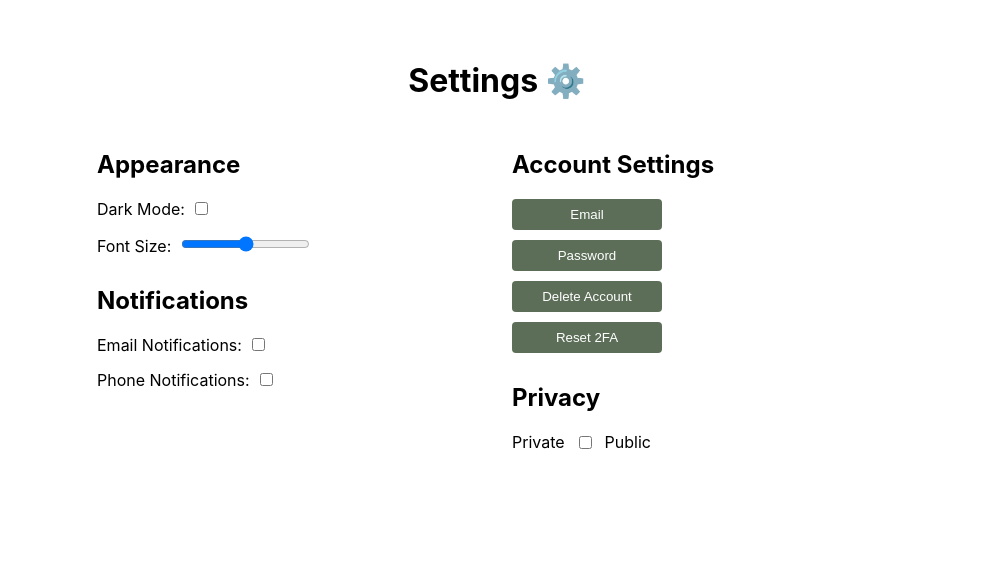
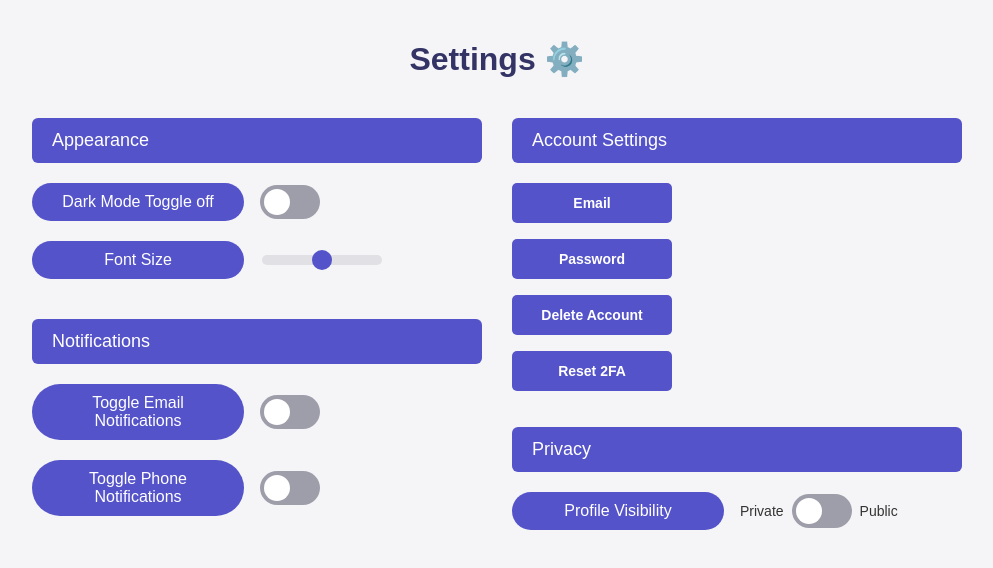
Before and after one commit to avip01/CS-221-Final-Project, a React (Create React App) app in the folder find_a/: page / in a window 1280 px wide. Shown: the top 568 px of the page, without its empty margins (143-1136 px from the left). Built offline with nearby package versions, Linux system fonts and the light colour scheme.

Commit message:
initialized css

```diff
--- a/find_a/src/settings.js
+++ b/find_a/src/settings.js
@@ -1,66 +1,312 @@
-import React from 'react';
+import React, { useState } from 'react';
 
 const SettingsPage = () => {
+    const [isDark, setIsDark] = useState(false);
+    const [fontSizeValue, setFontSizeValue] = useState(50);
+    const [emailNotifications, setEmailNotifications] = useState(false);
+    const [phoneNotifications, setPhoneNotifications] = useState(false);
+    const [isPublic, setIsPublic] = useState(false);
+
+    // Color palette from FindMeA site
+    const colors = {
+        primary: '#5453c9', // Medium purple (button color)
+        primaryDark: '#3f3e9e', // Darker purple for hover states
+        background: '#f5f5f7', // Light gray background
+        headingText: '#333366', // Dark purple text
+        text: '#333333', // Dark text
+        white: '#ffffff',
+        lightGray: '#e0e0e5',
+        mediumGray: '#9e9eaa',
+    };
+
+    const containerStyle = {
+        maxWidth: '1000px',
+        padding: '40px 20px',
+        backgroundColor: colors.background,
+        minHeight: '100vh',
+        margin: '0 auto',
+        fontFamily: 'Arial, sans-serif',
+        color: colors.text,
+        boxSizing: 'border-box',
+    };
+
+    const headingStyle = {
+        fontSize: '32px',
+        fontWeight: 'bold',
+        textAlign: 'center',
+        margin: '0 0 40px 0',
+        color: colors.headingText,
+    };
+
+    const flexContainerStyle = {
+        display: 'flex',
+        flexDirection: window.innerWidth < 768 ? 'column' : 'row',
+        gap: '30px',
+        justifyContent: 'center',
+    };
+
+    const columnStyle = {
+        flex: 1,
+        maxWidth: '450px',
+        display: 'flex',
+        flexDirection: 'column',
+        alignItems: 'flex-start',
+    };
+
+    const sectionHeaderStyle = {
+        backgroundColor: colors.primary,
+        padding: '12px 20px',
+        borderRadius: '6px',
+        color: colors.white,
+        marginBottom: '20px',
+        width: '100%',
+        boxSizing: 'border-box',
+    };
+
+    const pillBoxStyle = {
+        backgroundColor: colors.primary,
+        padding: '10px 16px',
+        borderRadius: '999px',
+        color: colors.white,
+        width: '180px',
+        textAlign: 'center',
+        marginRight: '16px',
+    };
+
+    const rowStyle = {
+        display: 'flex',
+        alignItems: 'center',
+        marginBottom: '20px',
+        width: '100%',
+    };
+
+    const buttonStyle = {
+        backgroundColor: colors.primary,
+        color: colors.white,
+        border: 'none',
+        padding: '12px 16px',
+        borderRadius: '5px',
+        marginBottom: '16px',
+        cursor: 'pointer',
+        width: '160px',
+        fontSize: '14px',
+        fontWeight: 'bold',
+        transition: 'background-color 0.2s',
+    };
+
+    const buttonHoverStyle = {
+        ...buttonStyle,
+        backgroundColor: colors.primaryDark,
+    };
+
+    const [hoveredButton, setHoveredButton] = useState(null);
+
     return (
-        <div style={{ padding: '40px', maxWidth: '800px', margin: '0 auto' }}>
-            <h1 style={{ textAlign: 'center', marginBottom: '30px' }}>Settings ⚙️</h1>
+        <div style={containerStyle}>
+            <h1 style={headingStyle}>Settings ⚙️</h1>
 
-            <div style={{ display: 'flex', flexWrap: 'wrap', gap: '30px' }}>
-                <div style={{ flex: 1, minWidth: '300px' }}>
-                    <h2>Appearance</h2>
-                    <div style={{ marginBottom: '15px' }}>
-                        <label>
-                            Dark Mode:
-                            <input type="checkbox" style={{ marginLeft: '10px' }} />
-                        </label>
+            <div style={flexContainerStyle}>
+                {/* Left Column */}
+                <div style={columnStyle}>
+                    <div style={sectionHeaderStyle}>
+                        <div style={{ fontSize: '18px', fontWeight: 'medium' }}>Appearance</div>
                     </div>
-                    <div>
-                        <label>
-                            Font Size:
-                            <input type="range" min="0" max="100" style={{ marginLeft: '10px' }} />
+
+                    <div style={rowStyle}>
+                        <div style={pillBoxStyle}>
+                            Dark Mode Toggle {isDark ? 'on' : 'off'}
+                        </div>
+                        <label className="switch">
+                            <input
+                                type="checkbox"
+                                checked={isDark}
+                                onChange={() => setIsDark(!isDark)}
+                            />
+                            <span className="slider round"></span>
                         </label>
                     </div>
 
-                    <h2 style={{ marginTop: '30px' }}>Notifications</h2>
-                    <div style={{ marginBottom: '15px' }}>
-                        <label>
-                            Email Notifications:
-                            <input type="checkbox" style={{ marginLeft: '10px' }} />
+                    <div style={rowStyle}>
+                        <div style={pillBoxStyle}>
+                            Font Size
+                        </div>
+                        <input
+                            type="range"
+                            min="0"
+                            max="100"
+                            value={fontSizeValue}
+                            onChange={(e) => setFontSizeValue(e.target.value)}
+                            style={{ width: '120px' }}
+                            className="slider-input"
+                        />
+                    </div>
+
+                    <div style={{ ...sectionHeaderStyle, marginTop: '20px' }}>
+                        <div style={{ fontSize: '18px', fontWeight: 'medium' }}>Notifications</div>
+                    </div>
+
+                    <div style={rowStyle}>
+                        <div style={pillBoxStyle}>
+                            Toggle Email Notifications
+                        </div>
+                        <label className="switch">
+                            <input
+                                type="checkbox"
+                                checked={emailNotifications}
+                                onChange={() => setEmailNotifications(!emailNotifications)}
+                            />
+                            <span className="slider round"></span>
                         </label>
                     </div>
-                    <div>
-                        <label>
-                            Phone Notifications:
-                            <input type="checkbox" style={{ marginLeft: '10px' }} />
+
+                    <div style={rowStyle}>
+                        <div style={pillBoxStyle}>
+                            Toggle Phone Notifications
+                        </div>
+                        <label className="switch">
+                            <input
+                                type="checkbox"
+                                checked={phoneNotifications}
+                                onChange={() => setPhoneNotifications(!phoneNotifications)}
+                            />
+                            <span className="slider round"></span>
                         </label>
                     </div>
                 </div>
 
-                <div style={{ flex: 1, minWidth: '300px' }}>
-                    <h2>Account Settings</h2>
-                    <div style={{ display: 'flex', flexDirection: 'column', gap: '10px' }}>
-                        <button style={{ width: '150px', padding: '8px', backgroundColor: '#5C6E58', color: 'white', border: 'none', borderRadius: '4px' }}>
+                {/* Right Column */}
+                <div style={columnStyle}>
+                    <div style={sectionHeaderStyle}>
+                        <div style={{ fontSize: '18px', fontWeight: 'medium' }}>Account Settings</div>
+                    </div>
+
+                    <button
+                        style={hoveredButton === 'email' ? buttonHoverStyle : buttonStyle}
+                        onMouseEnter={() => setHoveredButton('email')}
+                        onMouseLeave={() => setHoveredButton(null)}
+                    >
                         Email
                     </button>
-                        <button style={{ width: '150px', padding: '8px', backgroundColor: '#5C6E58', color: 'white', border: 'none', borderRadius: '4px' }}>
+
+                    <button
+                        style={hoveredButton === 'password' ? buttonHoverStyle : buttonStyle}
+                        onMouseEnter={() => setHoveredButton('password')}
+                        onMouseLeave={() => setHoveredButton(null)}
+                    >
                         Password
                     </button>
-                        <button style={{ width: '150px', padding: '8px', backgroundColor: '#5C6E58', color: 'white', border: 'none', borderRadius: '4px' }}>
+
+                    <button
+                        style={hoveredButton === 'delete' ? buttonHoverStyle : buttonStyle}
+                        onMouseEnter={() => setHoveredButton('delete')}
+                        onMouseLeave={() => setHoveredButton(null)}
+                    >
                         Delete Account
                     </button>
-                        <button style={{ width: '150px', padding: '8px', backgroundColor: '#5C6E58', color: 'white', border: 'none', borderRadius: '4px' }}>
+
+                    <button
+                        style={hoveredButton === '2fa' ? buttonHoverStyle : buttonStyle}
+                        onMouseEnter={() => setHoveredButton('2fa')}
+                        onMouseLeave={() => setHoveredButton(null)}
+                    >
                         Reset 2FA
                     </button>
+
+                    <div style={{ ...sectionHeaderStyle, marginTop: '20px' }}>
+                        <div style={{ fontSize: '18px', fontWeight: 'medium' }}>Privacy</div>
                     </div>
 
-                    <h2 style={{ marginTop: '30px' }}>Privacy</h2>
-                    <div style={{ display: 'flex', alignItems: 'center', gap: '10px' }}>
-                        <span>Private</span>
-                        <input type="checkbox" />
-                        <span>Public</span>
+                    <div style={rowStyle}>
+                        <div style={pillBoxStyle}>
+                            Profile Visibility
+                        </div>
+                        <span style={{ fontSize: '14px', color: colors.text, marginRight: '8px' }}>Private</span>
+                        <label className="switch">
+                            <input
+                                type="checkbox"
+                                checked={isPublic}
+                                onChange={() => setIsPublic(!isPublic)}
+                            />
+                            <span className="slider round"></span>
+                        </label>
+                        <span style={{ fontSize: '14px', color: colors.text, marginLeft: '8px' }}>Public</span>
                     </div>
                 </div>
             </div>
+
+            {/* CSS for the toggle switches and other interactive elements */}
+            <style>{`
+        .switch {
+          position: relative;
+          display: inline-block;
+          width: 60px;
+          height: 34px;
+        }
+
+        .switch input {
+          opacity: 0;
+          width: 0;
+          height: 0;
+        }
+
+        .slider {
+          position: absolute;
+          cursor: pointer;
+          top: 0;
+          left: 0;
+          right: 0;
+          bottom: 0;
+          background-color: ${colors.mediumGray};
+          transition: .4s;
+          border-radius: 34px;
+        }
+
+        .slider:before {
+          position: absolute;
+          content: "";
+          height: 26px;
+          width: 26px;
+          left: 4px;
+          bottom: 4px;
+          background-color: white;
+          transition: .4s;
+          border-radius: 50%;
+        }
+
+        input:checked + .slider {
+          background-color: ${colors.primary};
+        }
+
+        input:checked + .slider:before {
+          transform: translateX(26px);
+        }
+
+        .slider-input {
+          -webkit-appearance: none;
+          height: 10px;
+          background: ${colors.lightGray};
+          border-radius: 5px;
+          outline: none;
+        }
+
+        .slider-input::-webkit-slider-thumb {
+          -webkit-appearance: none;
+          appearance: none;
+          width: 20px;
+          height: 20px;
+          border-radius: 50%;
+          background: ${colors.primary};
+          cursor: pointer;
+        }
+
+        .slider-input::-moz-range-thumb {
+          width: 20px;
+          height: 20px;
+          border-radius: 50%;
+          background: ${colors.primary};
+          cursor: pointer;
+        }
+      `}</style>
         </div>
     );
 };
```
Also changed, not shown: find_a/src/settings.css (added, +10 -0 lines). Lines whose indentation alone changed are shown as unchanged.
